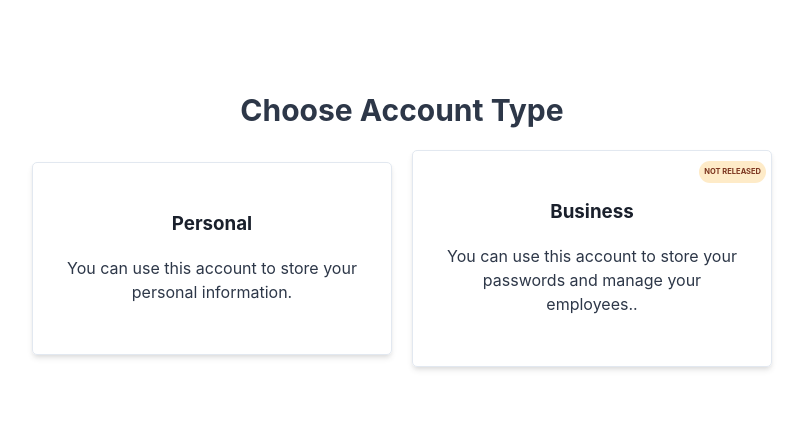
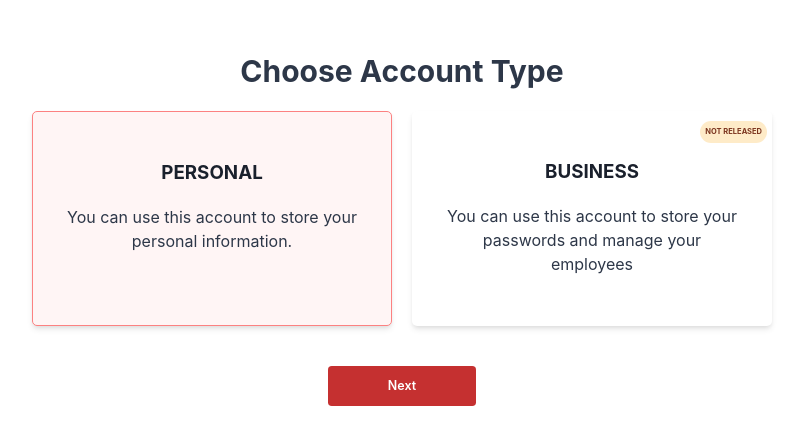
Before and after one commit to adarshaacharya/PassMan, a Next.js app: page /dashboard in a window 1280 px wide. Shown: the part 169-614 px from the top of the page, without its empty margins (238-1041 px from the left). Built offline with nearby package versions, Linux system fonts and the light colour scheme; no server answers; sample sign-in values are in the browser's storage.

Commit message:
feat: add selector for types of account

```diff
--- /dev/null
+++ b/src/enums/index.ts
@@ -0,0 +1,4 @@
+export enum AccountType {
+  PERSONAL = 'PERSONAL',
+  BUSINESS = 'BUSINESS',
+}
--- a/src/pages/dashboard/index.tsx
+++ b/src/pages/dashboard/index.tsx
@@ -1,25 +1,55 @@
-import { Badge, Box, Heading, HStack, Stack, Text } from '@chakra-ui/react';
+import { AccountType } from '@/enums';
+import {
+  Badge,
+  Box,
+  Button,
+  Flex,
+  Heading,
+  SimpleGrid,
+  Stack,
+  Text,
+} from '@chakra-ui/react';
 import { GetServerSidePropsContext } from 'next';
 import { getSession } from 'next-auth/react';
+import * as React from 'react';
+
+const accountSelectCards = [
+  {
+    title: AccountType.PERSONAL,
+    description: 'You can use this account to store your personal information.',
+    isReleased: true,
+  },
+  {
+    title: AccountType.BUSINESS,
+    description:
+      'You can use this account to store your passwords and manage your employees',
+    isReleased: false,
+  },
+];
 
 type Props = {
-  title: string;
+  title: AccountType;
   description: string;
-  isSupported?: boolean;
+  isReleased?: boolean;
+  selectedAccountType: AccountType;
+  handleClick: (accountType: AccountType) => void;
 };
 
 function AccountSelectBox({
   title,
   description,
-  isSupported = true,
+  isReleased = true,
+  selectedAccountType,
+  handleClick,
   ...rest
 }: Props) {
+  const isCardSelected = selectedAccountType === title;
+
   return (
     <Box
       maxW="xl"
       borderWidth="1px"
       borderRadius="lg"
-      borderColor="gray.200"
       px="12"
       py="20"
       shadow="md"
@@ -30,9 +60,13 @@ function AccountSelectBox({
         borderColor: 'primary.300',
         backgroundColor: 'primary.50',
       }}
+      background={isCardSelected ? 'primary.50' : 'white'}
+      border={isCardSelected ? '1px' : 'none'}
+      borderColor={isCardSelected ? 'primary.300' : 'gray.200'}
+      onClick={() => handleClick(title)}
       {...rest}
     >
-      {!isSupported && (
+      {!isReleased && (
         <Badge
           borderRadius="full"
           colorScheme="orange"
@@ -56,6 +90,17 @@ function AccountSelectBox({
 }
 
 function Dashboard() {
+  const [selectedAccountType, setSelectedAccountType] =
+    React.useState<AccountType>(AccountType.PERSONAL);
+
+  const handleAccountCardClick = React.useCallback(
+    (accountType: AccountType) => {
+      setSelectedAccountType(accountType);
+      console.log('handleAccountCardClick', accountType);
+    },
+    [],
+  );
+
   return (
     //  From a usage standpoint, we don't recommend adding custom margins to the children of HStack, VStack or Stack.
     // If you ever need to, then maybe you don't need to use them and reach for Flex or use the shouldWrapChildren prop.
@@ -65,24 +110,39 @@ function Dashboard() {
       justifyContent="center"
       shouldWrapChildren
     >
-      <Box>
-        <Heading as="h1" size="2xl" color="gray.700">
-          Choose Account Type
-        </Heading>
-      </Box>
+      <Heading as="h1" size="2xl" color="gray.700">
+        Choose Account Type
+      </Heading>
+      <SimpleGrid spacing={8} mt={8} columns={{ base: 1, md: 2 }}>
+        {accountSelectCards.map((card, index) => (
+          <AccountSelectBox
+            key={index}
+            title={card.title}
+            description={card.description}
+            isReleased={card.isReleased}
+            handleClick={handleAccountCardClick}
+            selectedAccountType={selectedAccountType}
+          />
+        ))}
+      </SimpleGrid>
 
-      <HStack spacing={8} mt={8}>
-        <AccountSelectBox
-          title="Personal"
-          description="You can use this account to store your personal information."
-        />
-        <AccountSelectBox
-          title="Business"
-          description=" You can use this account to store your passwords and manage your
-            employees.."
-          isSupported={false}
-        />
-      </HStack>
+      <Flex flex={1}>
+        <Button
+          size="lg"
+          bg="primary.600"
+          color="white"
+          fontSize="xl"
+          px={24}
+          py={8}
+          type="submit"
+          mt={14}
+          _hover={{
+            bg: 'primary.500',
+          }}
+        >
+          Next
+        </Button>
+      </Flex>
     </Stack>
   );
 }
```
